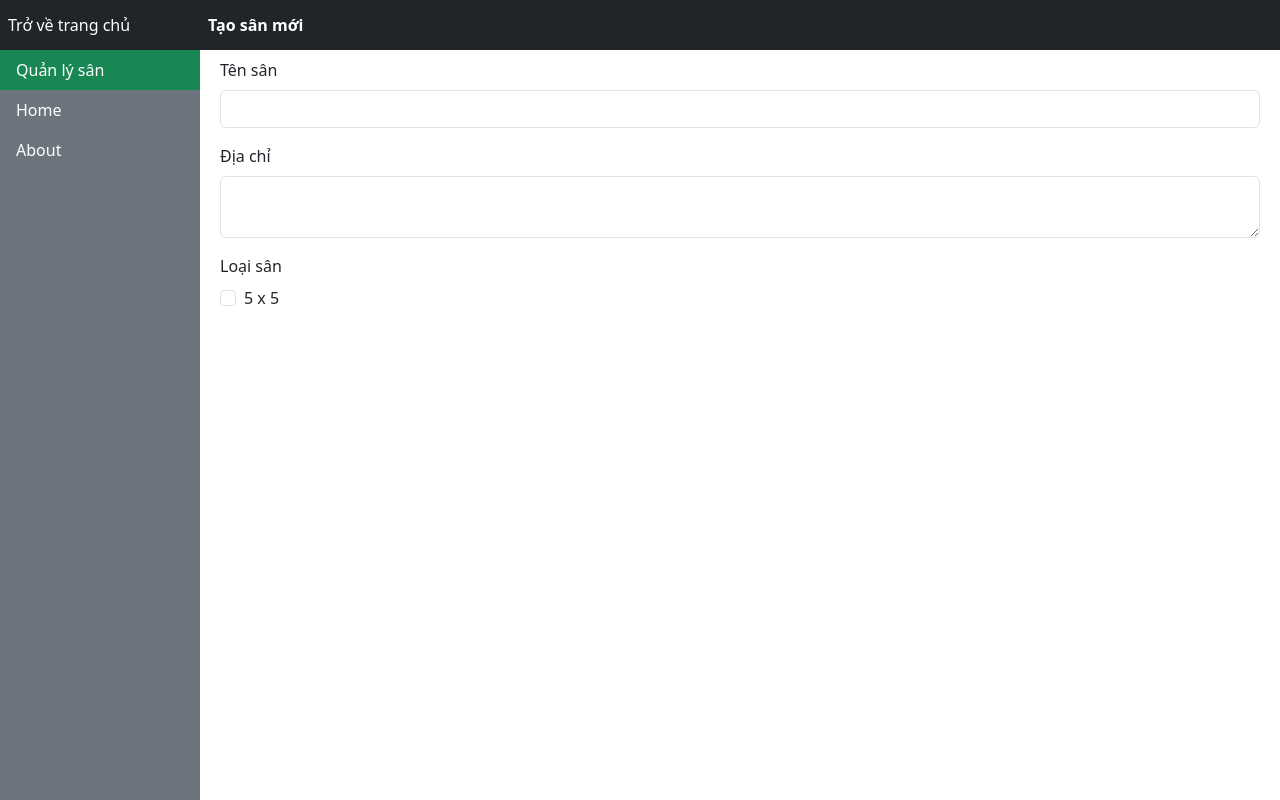
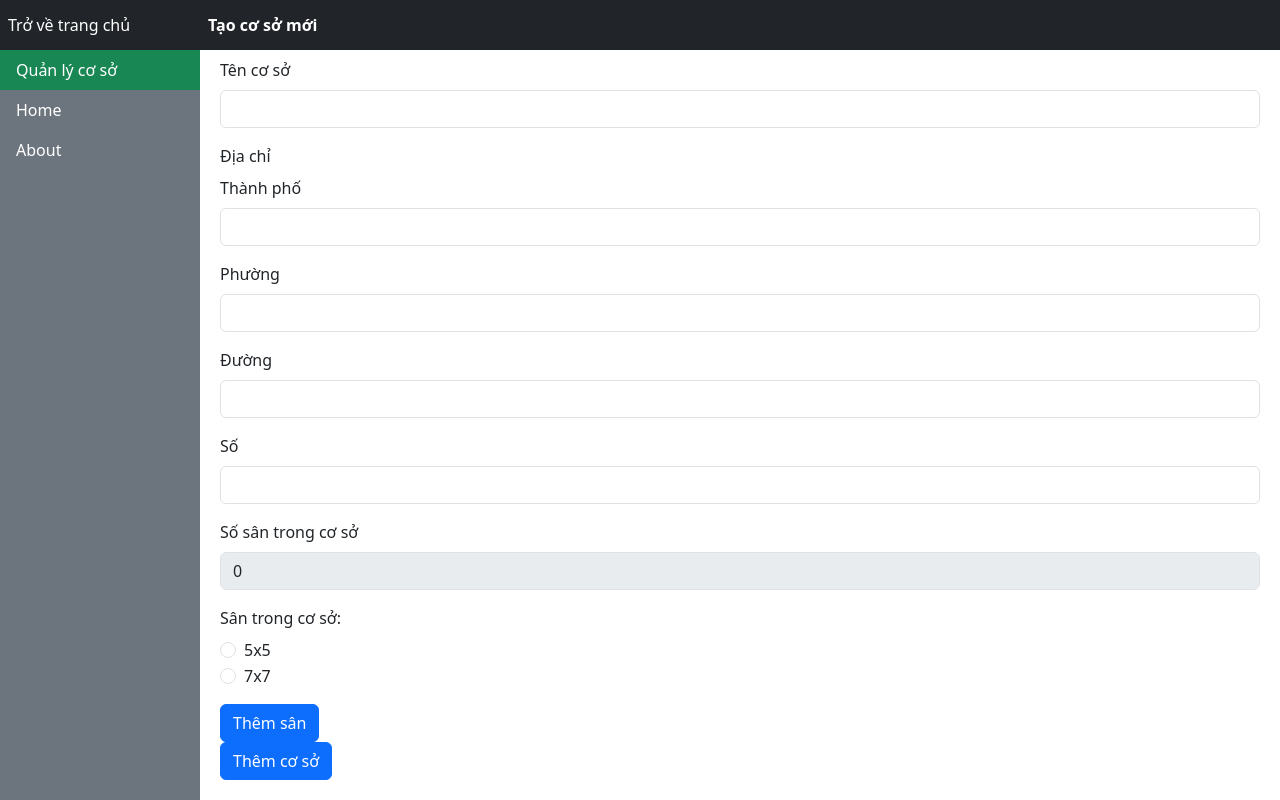
Before and after one commit to haquoctuan20/football-booking, a React (Vite) app: page /administrator/facility/create in a window 1280 px wide. Built offline with nearby package versions, Linux system fonts and the light colour scheme.

Commit message:
create facility

```diff
--- /dev/null
+++ b/src/constants/facility.ts
@@ -0,0 +1,19 @@
+export interface FieldInterface {
+  index: string;
+  type: string;
+}
+
+interface AddressFacility {
+  number: string;
+  street: string;
+  ward: string;
+  city: string;
+}
+
+export interface CreateFacility {
+  name: string;
+  address: AddressFacility;
+  numOfFields: string;
+  ownerId: string;
+  fields: FieldInterface[];
+}
--- a/src/constants/routeTitle.ts
+++ b/src/constants/routeTitle.ts
@@ -7,7 +7,7 @@ export interface RouteTitleAttribute {
 
 export const RouteTitle: RouteTitleAttribute[] = [
   {
-    title: "Quản lý sân",
+    title: "Quản lý cơ sở",
     path: "/administrator/facility",
     parent: "/administrator/facility",
     isMenu: true,
@@ -19,7 +19,7 @@ export const RouteTitle: RouteTitleAttribute[] = [
     isMenu: false,
   },
   {
-    title: "Tạo sân mới",
+    title: "Tạo cơ sở mới",
     path: "/administrator/facility/create",
     parent: "/administrator/facility",
     isMenu: false,
--- /dev/null
+++ b/src/datasource/Factility.ts
@@ -0,0 +1,8 @@
+import { CreateFacility } from "../constants/facility";
+import { axiosFacility } from "./IntercepterFacility";
+
+export const FacilityService = {
+  createFacility: (facility: CreateFacility) => {
+    return axiosFacility.post("/facility", facility);
+  },
+};
--- /dev/null
+++ b/src/datasource/IntercepterFacility.ts
@@ -0,0 +1,64 @@
+/* eslint-disable @typescript-eslint/no-explicit-any */
+import axios from "axios";
+import { AccountServices } from "./Account";
+
+const axiosFacility = axios.create({
+  baseURL: import.meta.env.VITE_BASE_URL_FACILITY,
+  timeout: 100000,
+});
+
+const requestHandler = (request: any) => {
+  const authToken = AccountServices.getAccessToken();
+
+  request.headers = {
+    "Access-Control-Allow-Origin": "*",
+    "Access-Control-Allow-Headers": "X-Requested-With",
+    Authorization: `Bearer ${authToken}`,
+  };
+  return request;
+};
+
+const redirectToLogin = (response: any) => {
+  // if (response?.status === 401 || response?.status === 403) {
+  //   //handle remove token
+  //   window.location = <any>"/login";
+  // }
+};
+
+const errorHandler = (error: any) => {
+  const { response } = error;
+  redirectToLogin(response);
+  return Promise.reject(error);
+};
+
+const responseHandler = (response: any) => {
+  return response;
+};
+
+axiosFacility.interceptors.request.use(
+  (request) => requestHandler(request),
+  (error) => errorHandler(error)
+);
+
+axiosFacility.interceptors.response.use(
+  (response) => responseHandler(response),
+  (error) => errorHandler(error)
+);
+
+const postFormData = (url: string, params: any) => {
+  return axiosFacility.post(`/${url}`, params, {
+    headers: {
+      "Content-Type": "multipart/form-data",
+    },
+  });
+};
+
+const putFormData = (url: string, params: any) => {
+  return axiosFacility.put(`/${url}`, params, {
+    headers: {
+      "Content-Type": "multipart/form-data",
+    },
+  });
+};
+
+export { axiosFacility, postFormData, putFormData };
--- a/src/pages/Administrator/FacilityManagement.tsx
+++ b/src/pages/Administrator/FacilityManagement.tsx
@@ -20,7 +20,7 @@ const FacilityManagement = () => {
           to="/administrator/facility/create"
           className="btn btn-success  btn-sm"
         >
-          Tạo sân mới
+          Thêm cơ sở mới
         </Link>
         ----
         <Link
--- a/src/pages/Administrator/FacilityPage.tsx
+++ b/src/pages/Administrator/FacilityPage.tsx
@@ -1,27 +1,155 @@
-import { Container, Form } from "react-bootstrap";
+import { yupResolver } from "@hookform/resolvers/yup";
+import { useEffect, useState } from "react";
+import { Button, Container, Form } from "react-bootstrap";
+import { useForm } from "react-hook-form";
 import styled from "styled-components";
+import * as yup from "yup";
+import { CreateFacility, FieldInterface } from "../../constants/facility";
+import useNotification from "../../hooks/useNotification";
+import { useAccountStore } from "../../store/useAccountStore";
+import { FacilityService } from "../../datasource/Factility";
+
+const schema = yup
+  .object({
+    name: yup.string().required("Trường này bắt buộc nhập"),
+    // address
+    number: yup.string().required("Trường này bắt buộc nhập"),
+    street: yup.string().required("Trường này bắt buộc nhập"),
+    ward: yup.string().required("Trường này bắt buộc nhập"),
+    city: yup.string().required("Trường này bắt buộc nhập"),
+
+    //
+    numOfFields: yup.string().required("Trường này bắt buộc nhập"),
+  })
+  .required();
 
 const FacilityPage = () => {
+  const {
+    register,
+    handleSubmit,
+    setValue,
+    formState: { errors },
+  } = useForm({
+    resolver: yupResolver(schema),
+    defaultValues: {
+      numOfFields: "0",
+    },
+  });
+
+  const { messageWarning, handleMessageError } = useNotification();
+  const { account } = useAccountStore();
+
+  const [fields, setFields] = useState<FieldInterface[]>([]);
+  const [fieldTmp, setFieldTmp] = useState<string | null>(null);
+
+  const onChangeField = (e: any) => {
+    setFieldTmp(e.target.value);
+  };
+
+  const handleAddField = () => {
+    if (fieldTmp === null) {
+      messageWarning("Chọn loại sân trước khi thêm");
+      return;
+    }
+
+    const fieldAdd: FieldInterface = {
+      index: (fields.length + 1).toString(),
+      type: fieldTmp,
+    };
+
+    setFields([...fields, fieldAdd]);
+  };
+
+  const handleAddFacility = async (params: any) => {
+    try {
+      const facilityAdd: CreateFacility = {
+        name: params.name,
+        address: {
+          number: params.number,
+          street: params.street,
+          ward: params.ward,
+          city: params.city,
+        },
+        numOfFields: params.numOfFields,
+        ownerId: account.id,
+        fields: fields,
+      };
+
+      const rs = await FacilityService.createFacility(facilityAdd);
+      console.log("🚀 -> handleAddFacility -> rs:", rs);
+    } catch (error) {
+      handleMessageError(error);
+    }
+  };
+
+  useEffect(() => {
+    const numOfFields = fields.length;
+    setValue("numOfFields", numOfFields.toString());
+    // eslint-disable-next-line react-hooks/exhaustive-deps
+  }, [fields]);
+
   return (
     <WrapperFacilityPage>
       <Container>
         <Form.Group className="mb-3">
-          <Form.Label>Tên sân</Form.Label>
-          <Form.Control type="text" />
+          <Form.Label>Tên cơ sở</Form.Label>
+          <Form.Control {...register("name")} type="text" />
+          <p>{errors.name?.message}</p>
         </Form.Group>
 
         <Form.Group className="mb-3">
           <Form.Label>Địa chỉ</Form.Label>
-          <Form.Control as="textarea" rows={2} />
+          <br />
+
+          <Form.Label>Thành phố</Form.Label>
+          <Form.Control {...register("city")} type="text" />
+          <p>{errors.city?.message}</p>
+
+          <Form.Label>Phường</Form.Label>
+          <Form.Control {...register("ward")} type="text" />
+          <p>{errors.ward?.message}</p>
+
+          <Form.Label>Đường</Form.Label>
+          <Form.Control {...register("street")} type="text" />
+          <p>{errors.street?.message}</p>
+
+          <Form.Label>Số</Form.Label>
+          <Form.Control {...register("number")} type="text" />
+          <p>{errors.number?.message}</p>
+
+          <Form.Label>Số sân trong cơ sở</Form.Label>
+          <Form.Control {...register("numOfFields")} type="text" disabled />
         </Form.Group>
 
-        <Form.Group className="mb-3">
-          <Form.Label>Loại sân</Form.Label>
-          <Form.Check type="checkbox" id={`check-api-checkbox`}>
-            <Form.Check.Input type="checkbox" />
-            <Form.Check.Label>5 x 5</Form.Check.Label>
-          </Form.Check>
+        <Form.Group className="mb-3" onChange={onChangeField}>
+          <Form.Label>Sân trong cơ sở:</Form.Label>
+          <Form.Check
+            label="5x5"
+            name="group1"
+            type="radio"
+            id={`reverse-radio-1`}
+            value={"5x5"}
+          />
+          <Form.Check
+            label="7x7"
+            name="group1"
+            type="radio"
+            id={`reverse-radio-2`}
+            value={"7x7"}
+          />
         </Form.Group>
+
+        <Button onClick={handleAddField}>Thêm sân</Button>
+
+        <br />
+
+        {fields.map((field: FieldInterface, index: number) => (
+          <div key={index}>
+            <span>Index: {field.index}</span> - Type: <span>{field.type}</span>
+          </div>
+        ))}
+
+        <Button onClick={handleSubmit(handleAddFacility)}>Thêm cơ sở</Button>
       </Container>
     </WrapperFacilityPage>
   );
```
Also changed, not shown: 1 other file (tests, documents, lock files or other folders).
